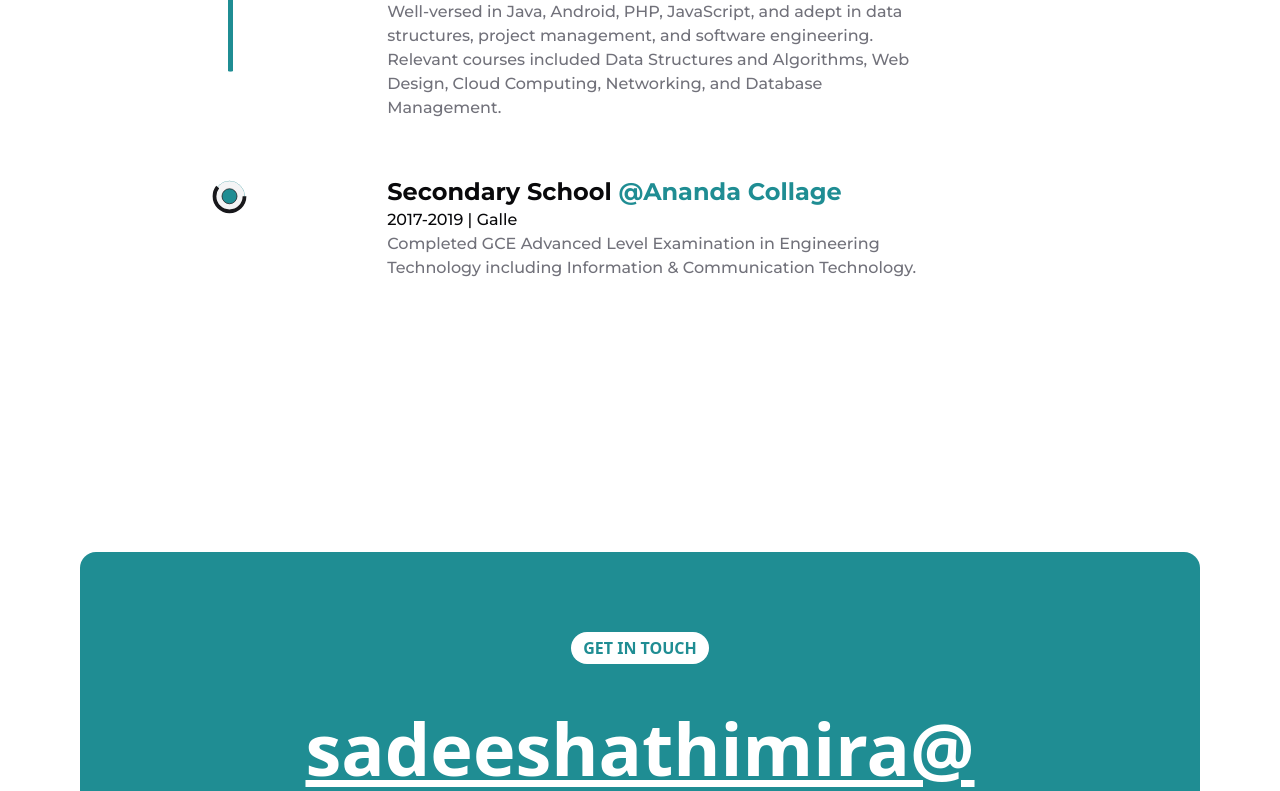
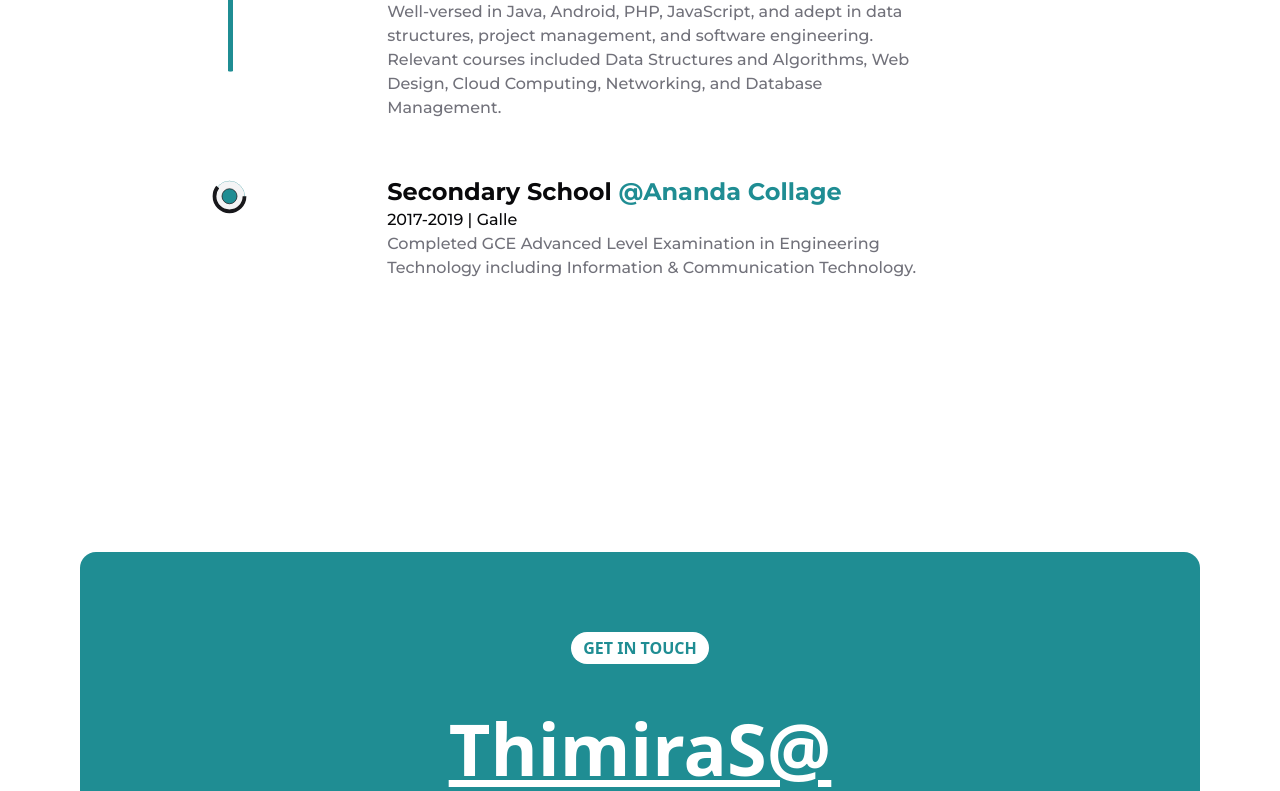
Before and after one commit to ThimiraSadeesha/MyPortfolio, a Next.js app: page /about in a window 1280 px wide. Shown: the part 2000-2791 px from the top of the page. Built offline with nearby package versions, Linux system fonts and the light colour scheme.

Commit message:
title icon add

```diff
--- a/src/data/siteMetaData.mjs
+++ b/src/data/siteMetaData.mjs
@@ -8,7 +8,7 @@ export const siteMetadata = {
   siteName: "sadeeeyo.me",
   siteUrl: "http://localhost:3000/",
   siteRepo: "https://github.com/SadeeshThimira",
-  siteLogo: "/public/static/favicon.ico",
+  siteLogo: "@public/static/logo.png",
   image: "/public/static/favicon.ico",
   twitterImage: "/static/home.png",
   socialBanner: "/static/home.png",
--- a/src/layout/footer.tsx
+++ b/src/layout/footer.tsx
@@ -16,7 +16,7 @@ export default function Footer() {
           target="_blank"
           className="mb-6 cursor-pointer text-center text-2xl font-bold underline sm:text-4xl lg:text-7xl"
         >
-          <span>sadeeshathimira@</span>
+          <span>ThimiraS@</span>
           <br />
           <span>gmail.com</span>
         </a>
--- a/src/layout/navbar.tsx
+++ b/src/layout/navbar.tsx
@@ -39,7 +39,7 @@ export default function Navbar(props: NavbarProps) {
           aria-label="Return to home page"
         >
           <div className="relative h-12 w-12 sm:h-14 sm:w-14">
-            TS
+
             {/*<AnimatedLogo />*/}
           </div>
         </Link>
```
Also changed, not shown: public/static/logo.png (added).
